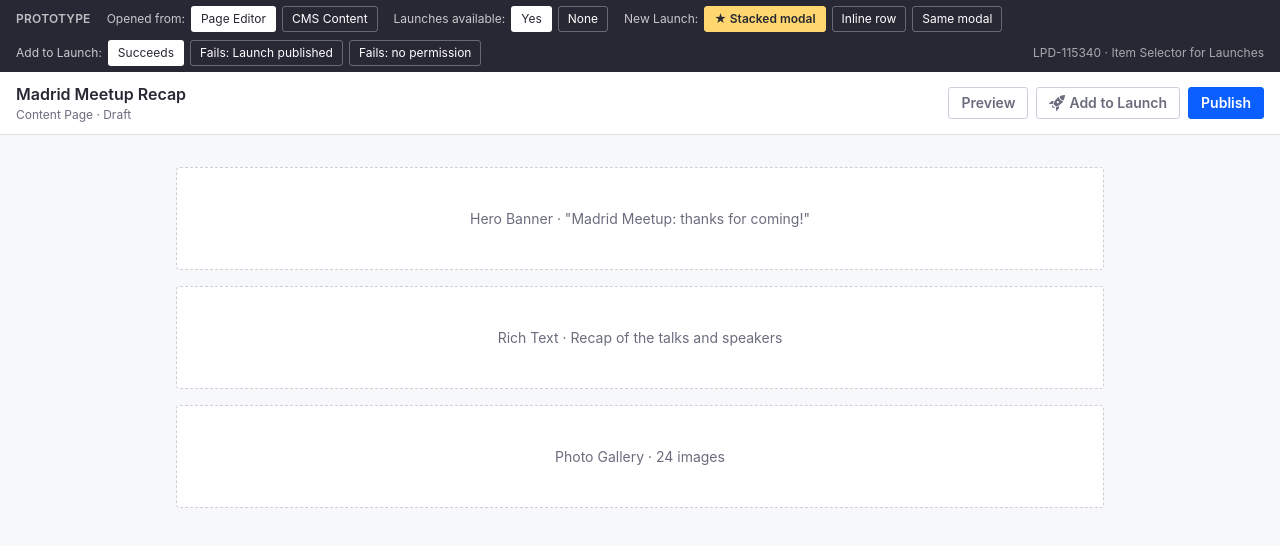
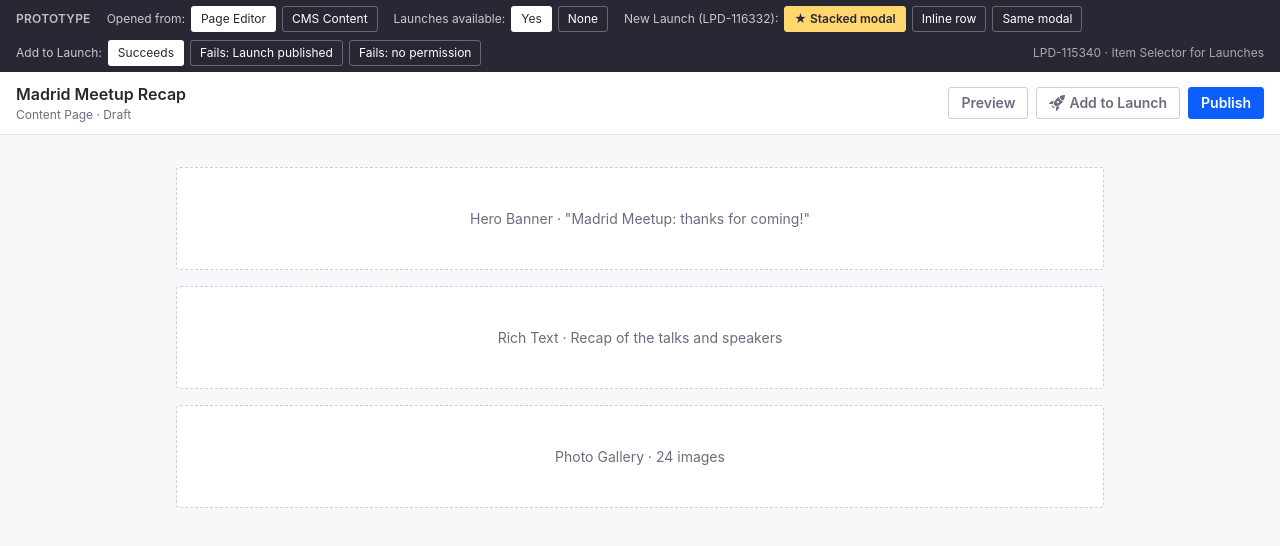
Before and after one commit to beni-the-po/launches-mockups, a plain HTML site: page launch-item-selector.html in a window 1280 px wide. Drawn offline with Linux system fonts and the light colour scheme.

Commit message:
Point the New Launch part of the item selector mockup to LPD-116332 and renumber ACs

```diff
--- a/launch-item-selector.html
+++ b/launch-item-selector.html
@@ -578,8 +578,8 @@
 			<button type="button" data-data="empty" aria-pressed="false" title="Only Published Launches exist, so none can be selected">None</button>
 		</div>
 		<div class="seg">
-			<span>New Launch:</span>
-			<button type="button" data-create-mode="modal" aria-pressed="true" class="is-chosen" title="Chosen option (AC7): a second modal opens on top of the selector">&#9733; Stacked modal</button>
+			<span>New Launch (<a href="https://liferay.atlassian.net/browse/LPD-116332" target="_blank" rel="noopener" style="color:inherit">LPD-116332</a>):</span>
+			<button type="button" data-create-mode="modal" aria-pressed="true" class="is-chosen" title="Chosen option (LPD-116332 AC1): a second modal opens on top of the selector">&#9733; Stacked modal</button>
 			<button type="button" data-create-mode="inline" aria-pressed="false" title="Alternative explored: an editable row appears at the top of the list">Inline row</button>
 			<button type="button" data-create-mode="view" aria-pressed="false" title="Alternative explored: the selector itself switches to a creation form">Same modal</button>
 		</div>
@@ -979,7 +979,7 @@
 
 				return state.launches.filter(function (launch) {
 
-					// AC2: never Published. AC16: never a Launch that already
+					// AC2: never Published. AC15: never a Launch that already
 					// has a draft of this asset.
 
 					return launch.status !== 'Published' && !(LAUNCH_ASSETS[launch.id] || []).some(function (item) {
@@ -1293,7 +1293,7 @@
 					return;
 				}
 
-				// AC19: simulated failures keep the modal open, explain why and
+				// AC17: simulated failures keep the modal open, explain why and
 				// refresh the list.
 
 				if (state.outcome !== 'success') {
```
Also changed, not shown: 1 other file.
